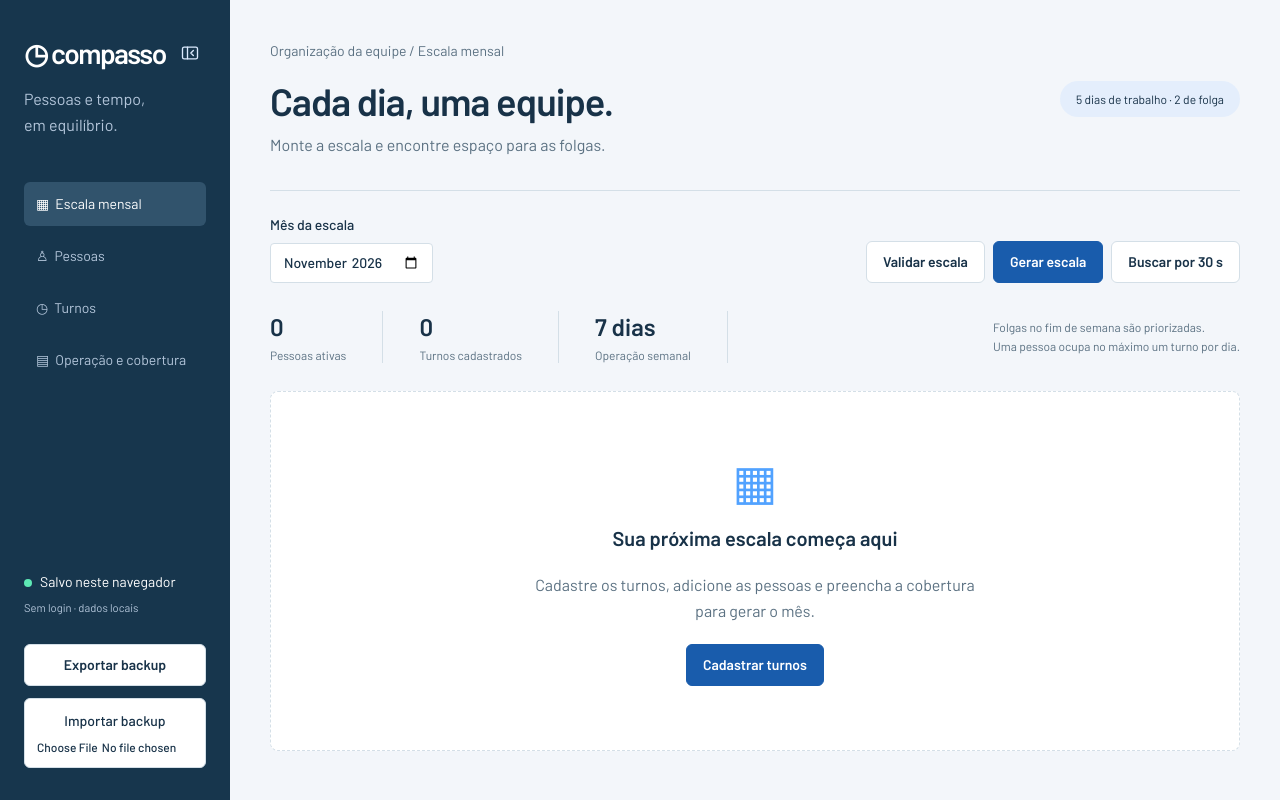
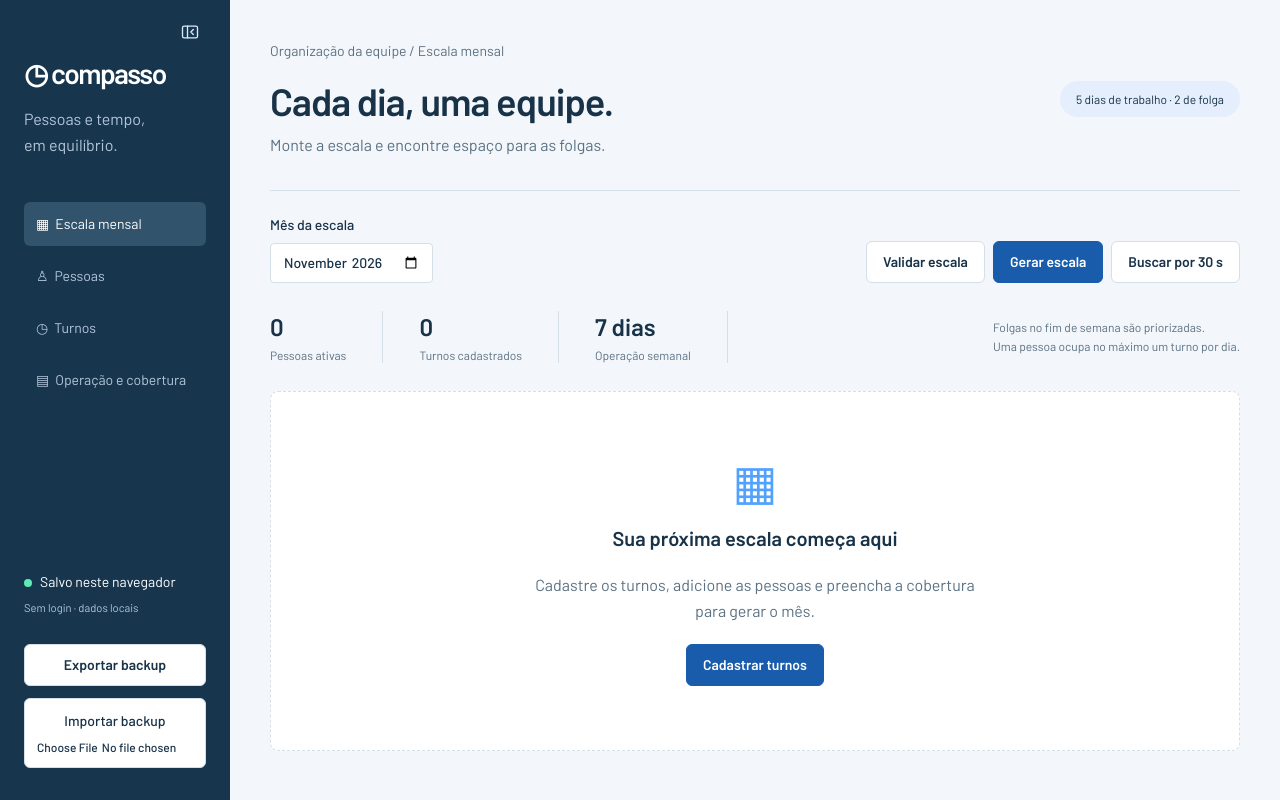
Before and after one commit to muritadb/escala, a React (Vite) app: page / in a window 1280 px wide. Built offline with nearby package versions, Linux system fonts and the light colour scheme.

Commit message:
style: posicionar o botão da barra acima do logo

```diff
--- a/src/components/AppLayout.tsx
+++ b/src/components/AppLayout.tsx
@@ -68,24 +68,16 @@ export function AppLayout({ children }: { children: ReactNode }) {
     >
       <aside
         className={
-          "flex flex-col gap-3 bg-sidebar p-5 text-white md:fixed md:inset-y-0 md:w-(--sidebar-width) md:py-8 " +
+          "flex flex-col gap-3 bg-sidebar p-5 text-white md:fixed md:inset-y-0 md:w-(--sidebar-width) md:pt-4 md:pb-8 " +
           (collapsed ? "md:px-3" : "md:px-6")
         }
       >
         <div
           className={
-            "flex items-center justify-between gap-2 " +
-            (collapsed ? "md:flex-col" : "")
+            "flex flex-col items-start gap-1 " +
+            (collapsed ? "md:items-center" : "")
           }
         >
-          <a
-            className="flex items-center gap-1 whitespace-nowrap text-[28px] font-semibold tracking-[-1.5px]"
-            href="#"
-            aria-label="Compasso"
-          >
-            <span aria-hidden="true">◷</span>
-            <span className={compactText}>compasso</span>
-          </a>
           <button
             type="button"
             aria-controls="sidebar-navigation"
@@ -93,7 +85,10 @@ export function AppLayout({ children }: { children: ReactNode }) {
             aria-label={toggleLabel}
             title={toggleLabel}
             onClick={() => setCollapsed((current) => !current)}
-            className="hidden size-8 shrink-0 place-items-center rounded-md text-blue-100 hover:bg-[#31536c] focus-visible:outline-blue-200 md:grid"
+            className={
+              "hidden size-8 shrink-0 place-items-center rounded-md text-blue-100 hover:bg-[#31536c] focus-visible:outline-blue-200 md:grid " +
+              (collapsed ? "" : "self-end")
+            }
           >
             <svg
               aria-hidden="true"
@@ -110,6 +105,14 @@ export function AppLayout({ children }: { children: ReactNode }) {
               <path d={collapsed ? "m13 9 3 3-3 3" : "m16 9-3 3 3 3"} />
             </svg>
           </button>
+          <a
+            className="flex items-center gap-1 whitespace-nowrap text-[28px] font-semibold tracking-[-1.5px]"
+            href="#"
+            aria-label="Compasso"
+          >
+            <span aria-hidden="true">◷</span>
+            <span className={compactText}>compasso</span>
+          </a>
         </div>
         <p
           className={
```
